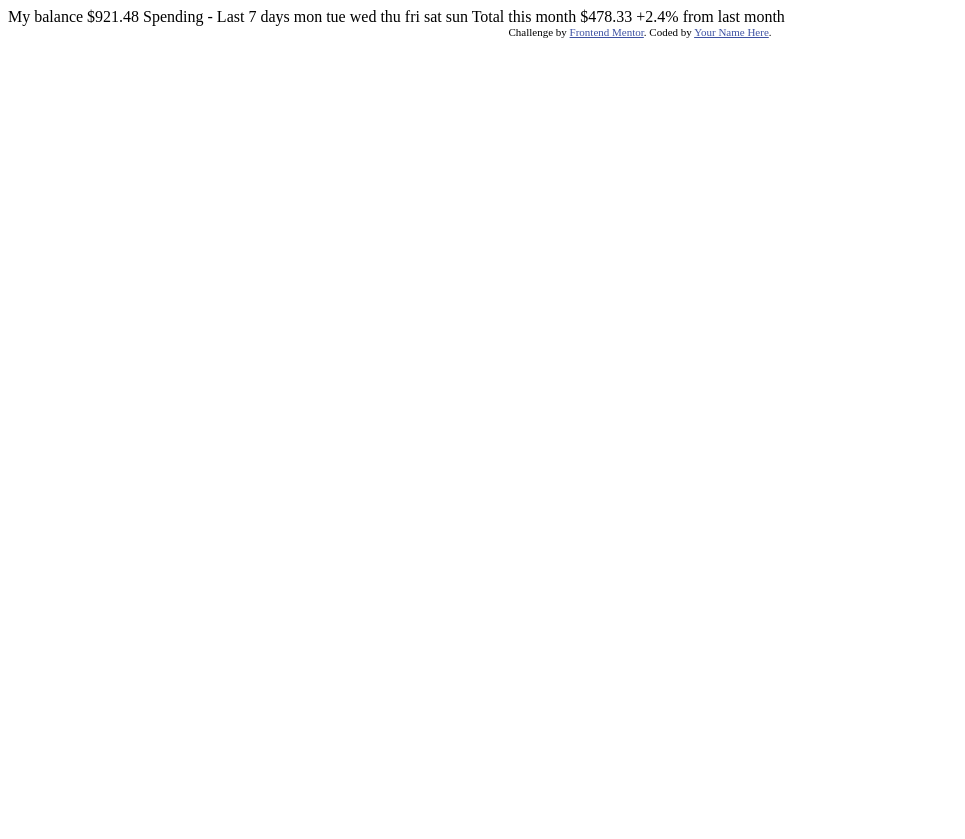
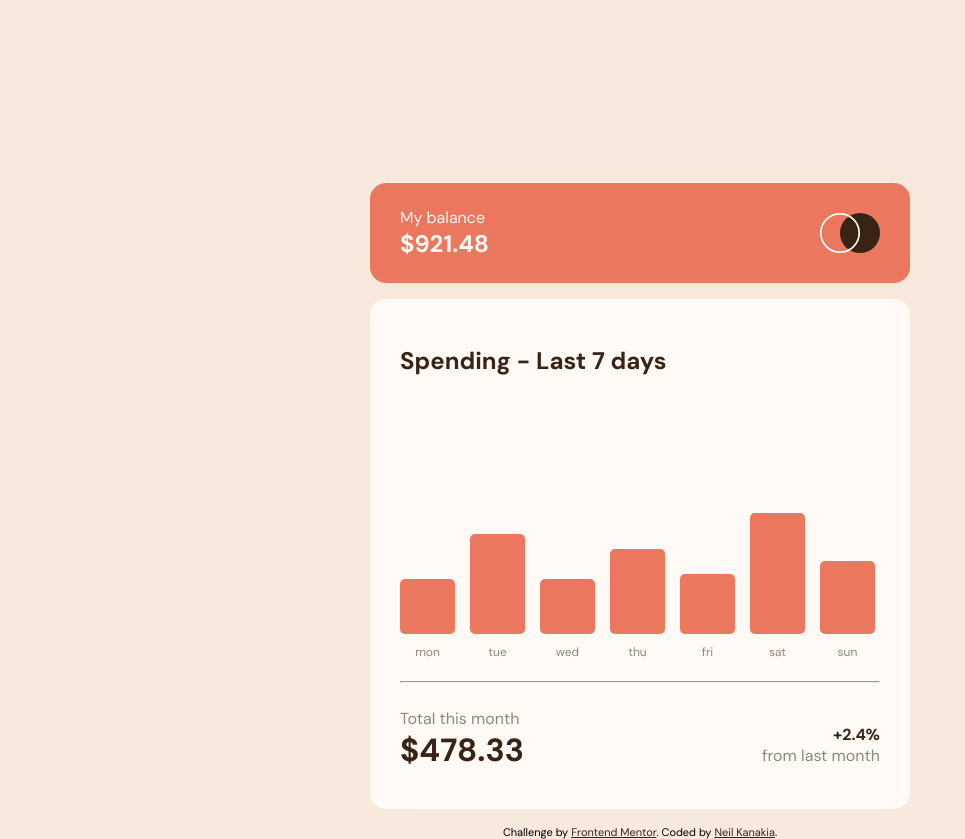
Before and after one commit to neilk17/expenses, a plain HTML site: page index.html in a window 1280 px wide. Shown: the whole page, without its empty margins (0-965 px from the left). Before the commit the page ends 800 px from the top, so only its background shows below. Drawn offline with Linux system fonts and the light colour scheme.

Commit message:
initial commit

```diff
--- a/index.html
+++ b/index.html
@@ -5,39 +5,66 @@
     <meta name="viewport" content="width=device-width, initial-scale=1.0"> <!-- displays site properly based on user's device -->
 
     <link rel="icon" type="image/png" sizes="32x32" href="./images/favicon-32x32.png">
-
-  <title>Frontend Mentor | Expenses chart component</title>
-
-  <!-- Feel free to remove these styles or customise in your own stylesheet 👍 -->
-  <style>
-    .attribution { font-size: 11px; text-align: center; }
-    .attribution a { color: hsl(228, 45%, 44%); }
-  </style>
+    <link rel="stylesheet" href="./sass/styles.css">
+    <title>Neil Kanakia | Expenses chart component</title>
   </head>
   <body>
 
-  My balance
-  $921.48
+    <header class="header">
+      <p class="balance">My balance<br><span class="balance-amount">$921.48</span></p>
+      <img class="logo" src="./images/logo.svg" alt="logo">
+    </header>
 
-  Spending - Last 7 days
-
-  mon
-  tue
-  wed
-  thu
-  fri
-  sat
-  sun
-
-  Total this month
-  $478.33
-
-  +2.4%
-  from last month
-
+    <main class="spending">
+      <h1 class="title">Spending - Last 7 days</h1>
+      <div class="graph">
+        <div class="day">
+          <div id="mon-amount" class="amount"></div>
+          <div id="mon-bar" class="bar"></div>
+          <p>mon</p>
+        </div>
+        <div class="day">
+          <div id="tue-amount" class="amount"></div>
+          <div id="tue-bar"class="bar"></div>
+          <p>tue</p>
+        </div>
+        <div class="day">
+          <div id="wed-amount" class="amount">$17.45</div>
+          <div id="wed-bar"class="bar"></div>
+          <p>wed</p>
+        </div>
+        <div class="day">
+          <div id="thu-amount" class="amount">$17.45</div>
+          <div id="thu-bar"class="bar"></div>
+          <p>thu</p>
+        </div>
+        <div class="day">
+          <div id="fri-amount" class="amount">$17.45</div>
+          <div id="fri-bar"class="bar"></div>
+          <p>fri</p>
+        </div>
+        <div class="day">
+          <div id="sat-amount" class="amount">$17.45</div>
+          <div id="sat-bar"class="bar"></div>
+          <p>sat</p>
+        </div>
+        <div class="day">
+          <div id="sun-amount" class="amount">$17.45</div>
+          <div id="sun-bar" class="bar"></div>
+          <p>sun</p>
+        </div>
+      </div>
+      <hr>
+      <div class="total">
+        <p class="total-monthly">Total this month<br><span class="total-amount">$478.33</span></p>
+        <p class="total-percentage"><span class="spending-percentage">+2.4%</span><br>from last month</p>
+      </div>
+    </main>
     <div class="attribution">
       Challenge by <a href="https://www.frontendmentor.io?ref=challenge" target="_blank">Frontend Mentor</a>.
-    Coded by <a href="#">Your Name Here</a>.
+      Coded by <a href="http://neilkanakia.xyz/">Neil Kanakia</a>.
     </div>
+    <script type="text/javascript" src="data.json"></script>
+    <script type="text/javascript" src="script.js"></script>
   </body>
 </html>
--- /dev/null
+++ b/sass/styles.scss
@@ -0,0 +1,171 @@
+@import url('https://fonts.googleapis.com/css2?family=DM+Sans:wght@400;700&display=swap');
+:root {
+    // Primary
+    --soft-red: #ec775f;
+    --cyan: #76b5bc;
+
+    // Neutral
+    --dark-brown: #382314;
+    --medium-brown: #93867b;
+    --cream: #f8e9dd;
+    --very-pale-orange: #fffaf5;
+}
+body {
+    background-color: var(--cream);
+    font-size: 18px;
+    font-family: 'DM Sans', sans-serif;
+    margin: 0;
+}
+.header {
+    align-items: center;
+    background-color: var(--soft-red);
+    border-radius: 7px;
+    box-sizing: border-box;
+    color: var(--very-pale-orange);
+    display: flex;
+    justify-content: space-between;
+    width: 340px;
+    height: 100px;
+    margin-top: 2rem;
+    margin-right: auto;
+    margin-left: auto;
+    margin-bottom: 1rem;
+    padding: 20px;
+    .balance {
+        font-size: 1rem;
+    }
+    .balance-amount{
+        font-size: 1.5rem;
+        font-weight: 700;
+    }
+    .logo {
+        width: 60px;
+    }
+}
+.spending {
+    background-color: var(--very-pale-orange);
+    border-radius: 7px;
+    box-sizing: border-box;
+    color: var(--dark-brown);
+    width: 340px;
+    height: 420px;
+    margin: 1rem auto;
+    padding-top: 15px;
+    padding-bottom: 30px;
+    padding-left: 20px;
+    padding-right: 20px;
+    .title {
+        font-size: 1.5rem;
+    }
+    .total {
+        color: var(--medium-brown);
+        display: flex;
+        font-size: 1rem;
+        justify-content: space-between;
+        .total-monthly {
+            .total-amount {
+                color: var(--dark-brown);
+                font-size: 2rem;
+                font-weight: 700;
+            }
+        }
+        .total-percentage {
+            text-align: right;
+            margin-top: 2rem;
+            .spending-percentage {
+                color: var(--dark-brown);
+                font-weight: 700;
+            }
+        }
+    }
+    .graph {
+        box-sizing: border-box;
+        display: flex;
+        height: 220px;
+        width: 340px;
+        color: var(--dark-brown);
+        .day {
+            margin-right: 15px;
+            align-self: flex-end;
+            p {
+                color: var(--medium-brown);
+                margin-top: 10px;
+                font-size: 0.75rem;
+                text-align: center;
+            }
+            .bar {
+                border-radius: 5px;
+                background-color: var(--soft-red);
+                height: 55px;
+                width: 30px;
+                &:hover {
+                    background-color: var(--cyan);
+                    cursor: pointer;
+                }
+            }
+            .amount {
+                background-color: var(--dark-brown);
+                border-radius: 5px;
+                color: white;
+                display: none;
+                font-size: 0.5rem;
+                font-weight: 700;
+                margin-bottom: 0.3rem;
+                padding: 5px;
+            }
+            &:last-child {
+                margin-right: 0%;
+            }
+            #mon-bar {
+                height: 55px;
+            }
+            #tue-bar {
+                height: 100px;
+            }
+            #wed-bar {
+                height: 145;
+            }
+            #thu-bar {
+                height: 85px;
+            }
+            #fri-bar {
+                height: 60px;
+            }
+            #sat-bar {
+                height: 121px;
+            }
+            #sun-bar {
+                height: 73px;
+            }
+        }
+    }
+}
+.attribution {
+    font-size: 11px;
+    text-align: center;
+    a {
+        color: var(--dark-brown);
+    }
+}
+@media only screen and (min-width: 600px) {
+    .header {
+        border-radius: 1rem;
+        margin-top: 183px;
+        padding: 30px;
+        width: 540px;
+    }
+    .spending {
+        border-radius: 1rem;
+        height: 510px;
+        width: 540px;
+        padding: 30px;
+        .graph {
+            height: 280px;
+            .day {
+                .bar {
+                    width: 55px;
+                }
+            }
+        }
+    }
+}
```
Also changed, not shown: sass/styles.css (added), 1 other file. Lines whose indentation alone changed are shown as unchanged.
